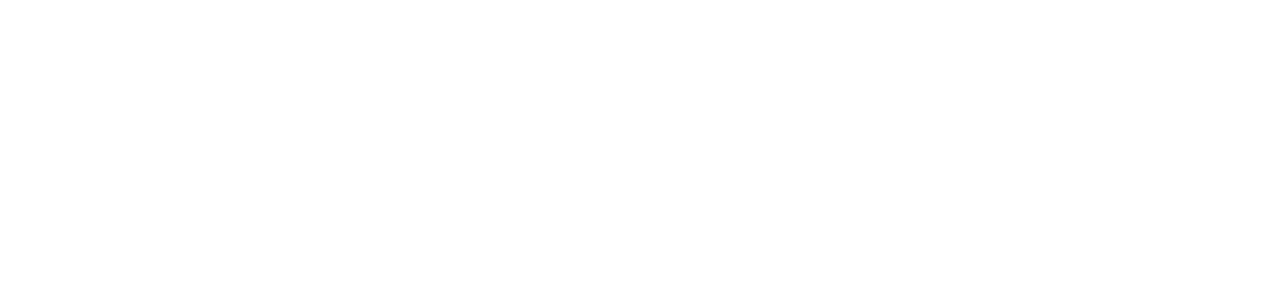
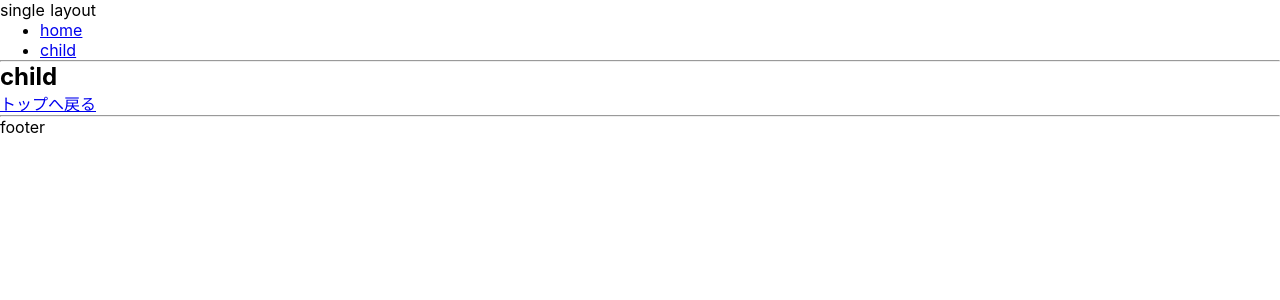
Before and after one commit to taichi0514/my-first-nuxt-app, a Nuxt app: page /child in a window 1280 px wide. Before the commit this address had no page. Shown: the top 300 px of the page. Built offline with nearby package versions, Linux system fonts and the light colour scheme.

Commit message:
layouts　調整

```diff
--- /dev/null
+++ b/components/AppNavigation.vue
@@ -0,0 +1,10 @@
+<template>
+  <ul>
+    <li>
+      <nuxt-link to="/">home</nuxt-link>
+    </li>
+    <li>
+      <nuxt-link to="/child">child</nuxt-link>
+    </li>
+  </ul>
+</template>
--- a/layouts/default.vue
+++ b/layouts/default.vue
@@ -1,6 +1,13 @@
 <template>
   <div>
+    <h2>default layout</h2>
+    <AppNavigation/>
+    <hr>
     <nuxt/>
+    <hr>
+    <fotter>
+      fotter
+    </fotter>
   </div>
 </template>
 
@@ -50,3 +57,14 @@
   background-color: #35495e;
 }
 </style>
+
+<script>
+  import AppNavigation from "~/components/AppNavigation"
+
+  export default {
+    components: {
+      AppNavigation
+    }
+  }
+
+</script>
--- /dev/null
+++ b/layouts/single.vue
@@ -0,0 +1,23 @@
+<template>
+  <div>
+    <span>single layout</span>
+    <AppNavigation/>
+    <hr>
+    <nuxt/>
+    <nuxt-link to="/">トップへ戻る</nuxt-link>
+    <hr>
+    <footer>
+      footer
+    </footer>
+  </div>
+</template>
+
+<script>
+  import AppNavigation from "~/components/AppNavigation"
+
+  export default {
+    components: {
+      AppNavigation
+    }
+  }
+</script>
--- a/package.json
+++ b/package.json
@@ -14,7 +14,8 @@
   },
   "dependencies": {
     "@nuxtjs/axios": "^5.3.6",
-    "nuxt": "2.3.4"
+    "nuxt": "2.3.4",
+    "universal-cookie": "^3.0.7"
   },
   "devDependencies": {
     "babel-eslint": "10.0.1",
--- /dev/null
+++ b/pages/child.vue
@@ -0,0 +1,15 @@
+<template>
+  <h2>child</h2>
+</template>
+
+<script>
+  import AppNavigation from "~/components/AppNavigation"
+
+  export default {
+    layout: 'single',
+    components: {
+      AppNavigation
+    }
+  }
+
+</script>
--- a/pages/index.vue
+++ b/pages/index.vue
@@ -1,7 +1,7 @@
 <template>
   <section class="container">
     <div>
-      <app-logo/>
+      <h1>mannzi</h1>
       <h3>nuxt.jsのタグが付けられた投稿一覧</h3>
       <ul>
         <li v-for="item in items" :key="item.id">
```
Also changed, not shown: 1 other file (tests, documents, lock files or other folders).
